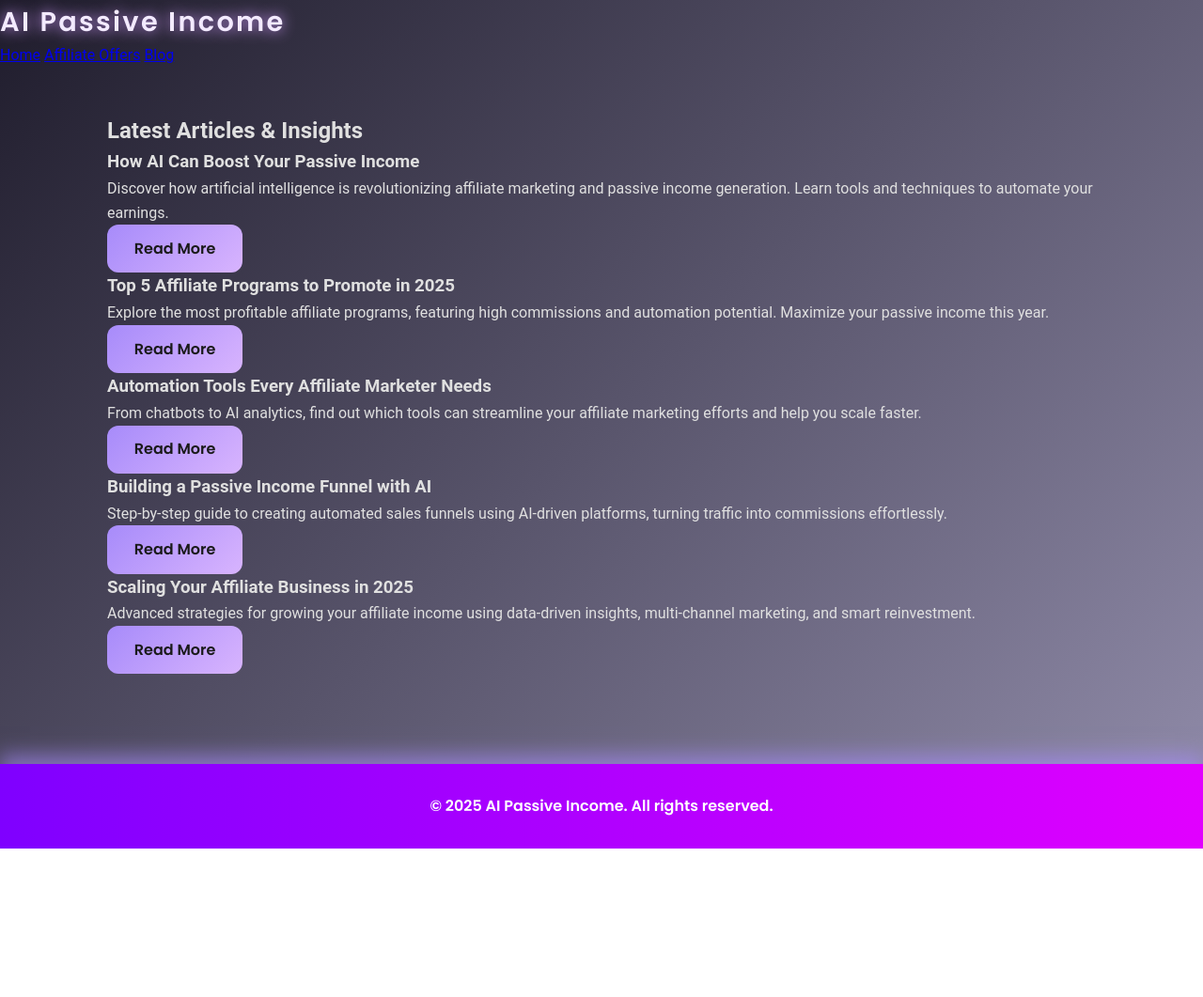
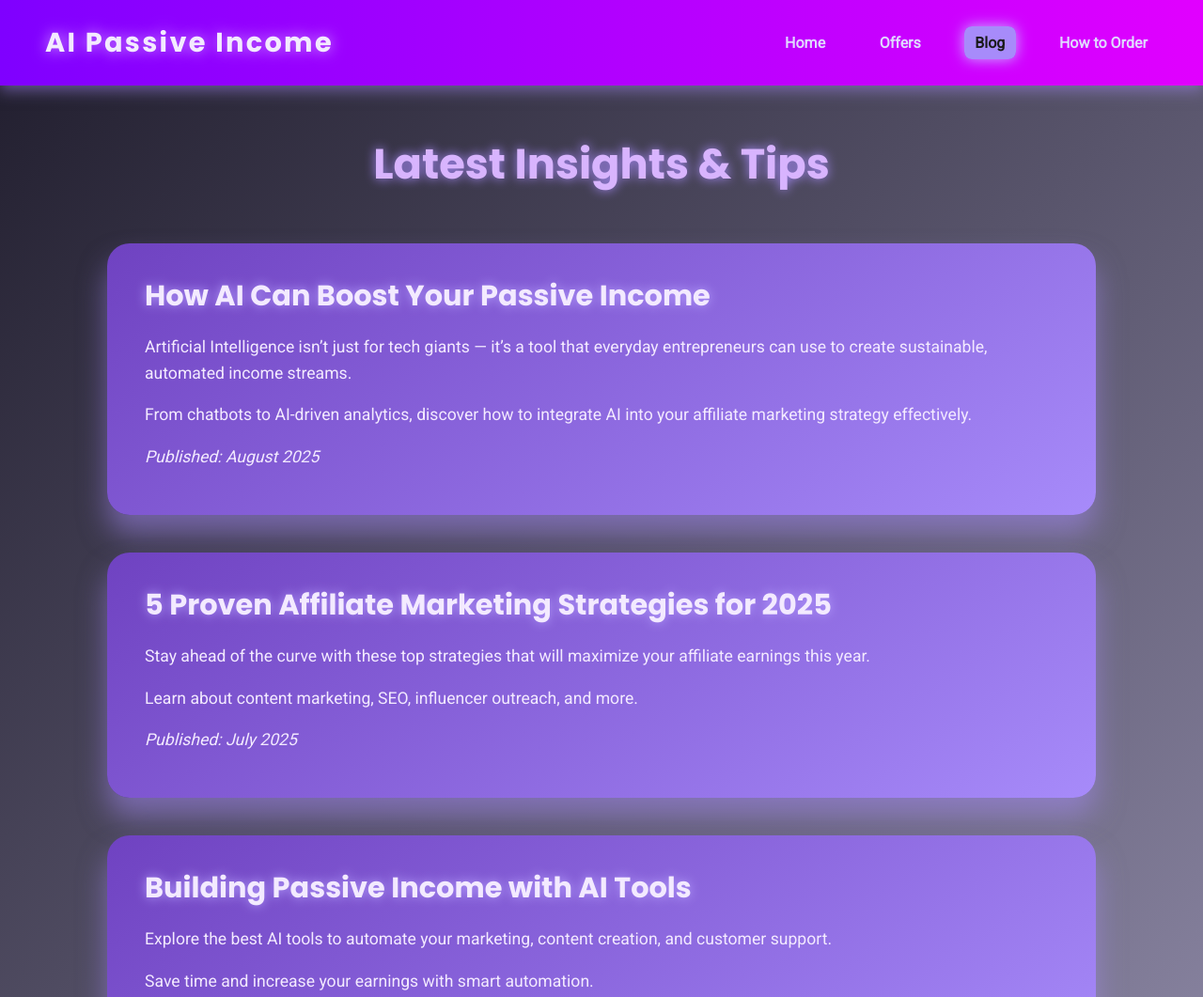
Before and after one commit to yxshh008/ai-cashflow-site, a plain HTML site: page posts/post-1.html in a window 1280 px wide. Shown: the top 1061 px of the page at 94% size. Before the commit the page ends 903 px from the top, so only its background shows below. Drawn offline with Linux system fonts and the light colour scheme; files that its build step writes are made by us from their sources.

Commit message:
Update post-1.html

```diff
--- a/posts/post-1.html
+++ b/posts/post-1.html
@@ -1,66 +1,56 @@
 <!DOCTYPE html>
-<html lang="en" >
+<html lang="en">
 <head>
   <meta charset="UTF-8" />
   <meta name="viewport" content="width=device-width, initial-scale=1" />
-  <title>AI Passive Income | Blog</title>
+  <title>Blog - AI Passive Income</title>
+  <link href="https://fonts.googleapis.com/css2?family=Poppins:wght@600;700&family=Roboto&display=swap" rel="stylesheet" />
   <link rel="stylesheet" href="assets/style.css" />
-  <link href="https://fonts.googleapis.com/css2?family=Poppins:wght@400;600&display=swap" rel="stylesheet" />
+  <style>
+    .blog-post a {
+      word-break: break-word;
+    }
+  </style>
 </head>
 <body>
-  <header>
-    <div class="container">
-      <h1 class="logo">AI Passive Income</h1>
-      <nav>
-        <a href="index.html" class="nav-link">Home</a>
-        <a href="offers.html" class="nav-link">Affiliate Offers</a>
-        <a href="blog.html" class="nav-link active">Blog</a>
-      </nav>
-    </div>
+  <header class="navbar">
+    <div class="logo">AI Passive Income</div>
+    <ul class="nav-links">
+      <li><a href="index.html">Home</a></li>
+      <li><a href="offers.html">Offers</a></li>
+      <li><a href="blog.html" class="active">Blog</a></li>
+      <li><a href="orders.html">How to Order</a></li>
+    </ul>
   </header>
 
-  <main class="container main-content">
-    <h2 class="section-title">Latest Articles & Insights</h2>
+  <main class="blog-page">
+    <h1>Latest Insights & Tips</h1>
 
-    <section class="blog-grid">
+    <article class="blog-post">
+      <h2>How AI Can Boost Your Passive Income</h2>
+      <p>Artificial Intelligence isn’t just for tech giants — it’s a tool that everyday entrepreneurs can use to create sustainable, automated income streams.</p>
+      <p>From chatbots to AI-driven analytics, discover how to integrate AI into your affiliate marketing strategy effectively.</p>
+      <p><em>Published: August 2025</em></p>
+    </article>
 
-      <article class="blog-card gradient1">
-        <h3>How AI Can Boost Your Passive Income</h3>
-        <p>Discover how artificial intelligence is revolutionizing affiliate marketing and passive income generation. Learn tools and techniques to automate your earnings.</p>
-        <a href="blog/how-ai-boosts-passive-income.html" class="btn btn-secondary">Read More</a>
-      </article>
+    <article class="blog-post">
+      <h2>5 Proven Affiliate Marketing Strategies for 2025</h2>
+      <p>Stay ahead of the curve with these top strategies that will maximize your affiliate earnings this year.</p>
+      <p>Learn about content marketing, SEO, influencer outreach, and more.</p>
+      <p><em>Published: July 2025</em></p>
+    </article>
 
-      <article class="blog-card gradient2">
-        <h3>Top 5 Affiliate Programs to Promote in 2025</h3>
-        <p>Explore the most profitable affiliate programs, featuring high commissions and automation potential. Maximize your passive income this year.</p>
-        <a href="blog/top-5-affiliate-programs-2025.html" class="btn btn-secondary">Read More</a>
-      </article>
+    <article class="blog-post">
+      <h2>Building Passive Income with AI Tools</h2>
+      <p>Explore the best AI tools to automate your marketing, content creation, and customer support.</p>
+      <p>Save time and increase your earnings with smart automation.</p>
+      <p><em>Published: June 2025</em></p>
+    </article>
 
-      <article class="blog-card gradient3">
-        <h3>Automation Tools Every Affiliate Marketer Needs</h3>
-        <p>From chatbots to AI analytics, find out which tools can streamline your affiliate marketing efforts and help you scale faster.</p>
-        <a href="blog/automation-tools-affiliate-marketing.html" class="btn btn-secondary">Read More</a>
-      </article>
-
-      <article class="blog-card gradient4">
-        <h3>Building a Passive Income Funnel with AI</h3>
-        <p>Step-by-step guide to creating automated sales funnels using AI-driven platforms, turning traffic into commissions effortlessly.</p>
-        <a href="blog/build-passive-income-funnel.html" class="btn btn-secondary">Read More</a>
-      </article>
-
-      <article class="blog-card gradient5">
-        <h3>Scaling Your Affiliate Business in 2025</h3>
-        <p>Advanced strategies for growing your affiliate income using data-driven insights, multi-channel marketing, and smart reinvestment.</p>
-        <a href="blog/scaling-affiliate-business.html" class="btn btn-secondary">Read More</a>
-      </article>
-
-    </section>
   </main>
 
   <footer>
-    <div class="container footer-container">
-      <p>© 2025 AI Passive Income. All rights reserved.</p>
-    </div>
+    © 2025 AI Passive Income. All rights reserved.
   </footer>
 </body>
 </html>
```
